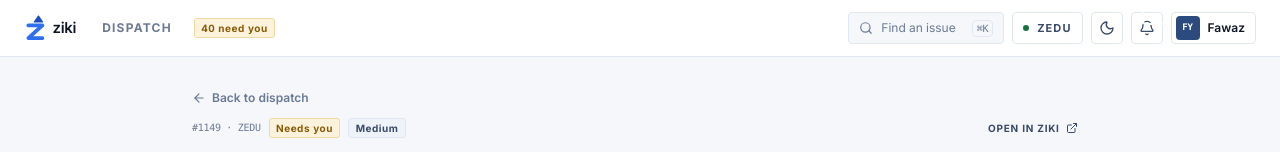
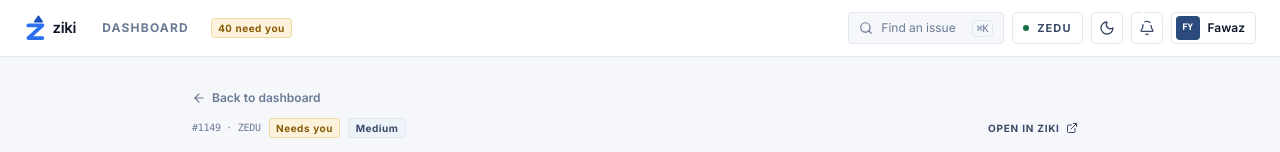
Before and after one commit to flawrrz/ziki-agent-command-center, a Next.js app: page /issue/1149 in a window 1280 px wide. Shown: the top 152 px of the page. Built offline with nearby package versions, Linux system fonts and the light colour scheme.

Commit message:
refine: rename the dispatch labels to dashboard and issues

```diff
--- a/src/components/app-shell.tsx
+++ b/src/components/app-shell.tsx
@@ -38,7 +38,7 @@ export function AppShell({ children }: { children: React.ReactNode }) {
               )}
               aria-current={pathname === "/" ? "page" : undefined}
             >
-              Dispatch
+              Dashboard
             </Link>
 
             {/* The board already leads with this count; only offer the jump elsewhere. */}
--- a/src/components/issue-detail.tsx
+++ b/src/components/issue-detail.tsx
@@ -50,7 +50,7 @@ function IssueHeader({
         className="inline-flex items-center gap-1.5 text-[12px] font-semibold text-zk-muted transition hover:text-zk-text"
       >
         <ArrowLeft className="h-3.5 w-3.5" aria-hidden="true" />
-        Back to dispatch
+        Back to dashboard
       </Link>
 
       <div className="flex flex-wrap items-center gap-2">
@@ -317,7 +317,7 @@ export function IssueDetail({ number }: { number: number }) {
             href="/"
             className="text-[12px] font-semibold text-zk-accent hover:underline"
           >
-            ← Back to dispatch
+            ← Back to dashboard
           </Link>
         )}
 
--- a/src/components/today-board.tsx
+++ b/src/components/today-board.tsx
@@ -118,7 +118,7 @@ export function TodayBoard() {
     <div className="mx-auto max-w-[72rem] space-y-7">
       <header className="flex flex-wrap items-end justify-between gap-x-6 gap-y-3">
         <div>
-          <h1 className="zk-label text-zk-accent">Zedu dispatch</h1>
+          <h1 className="zk-label text-zk-accent">Zedu issues</h1>
           <p className="zk-num mt-1.5 text-[12px] text-zk-muted">
             {new Intl.DateTimeFormat("en-GB", {
               weekday: "short",
```
Also changed, not shown: 1 other file (tests, documents, lock files or other folders).
